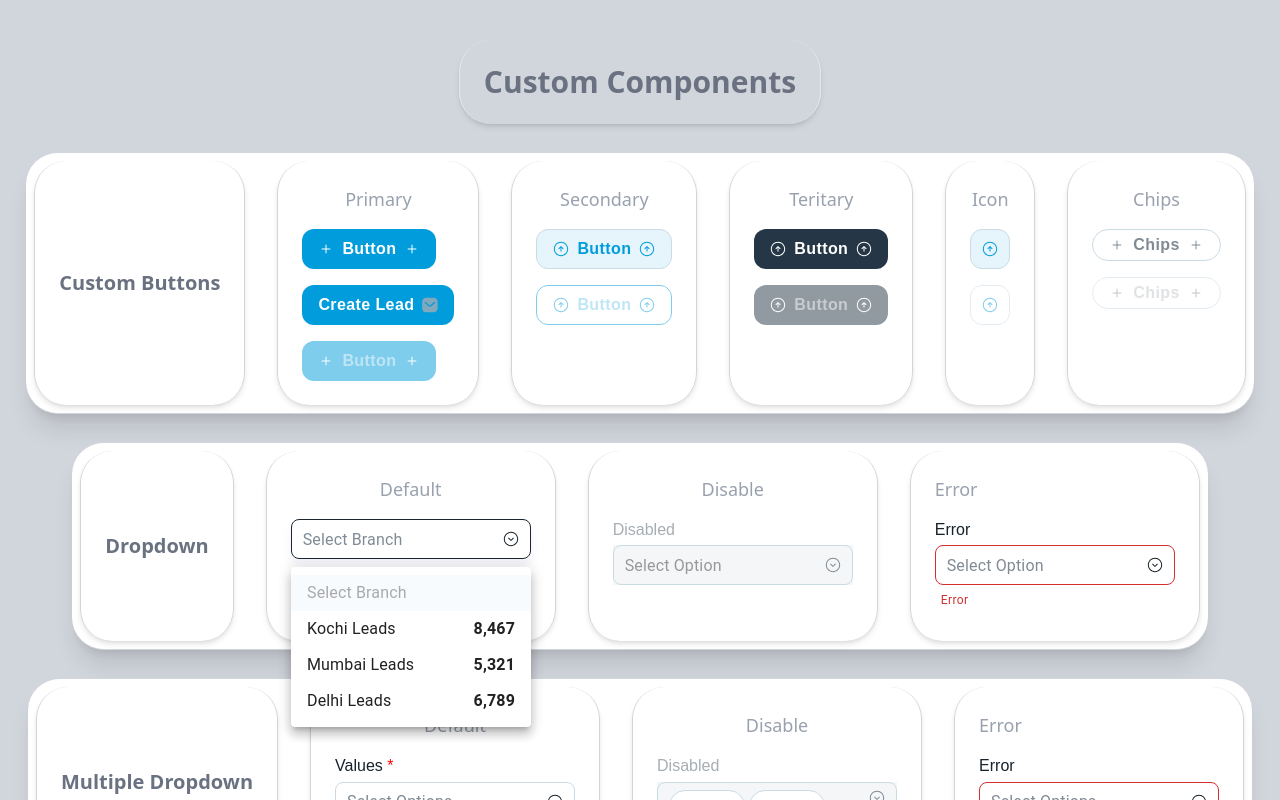
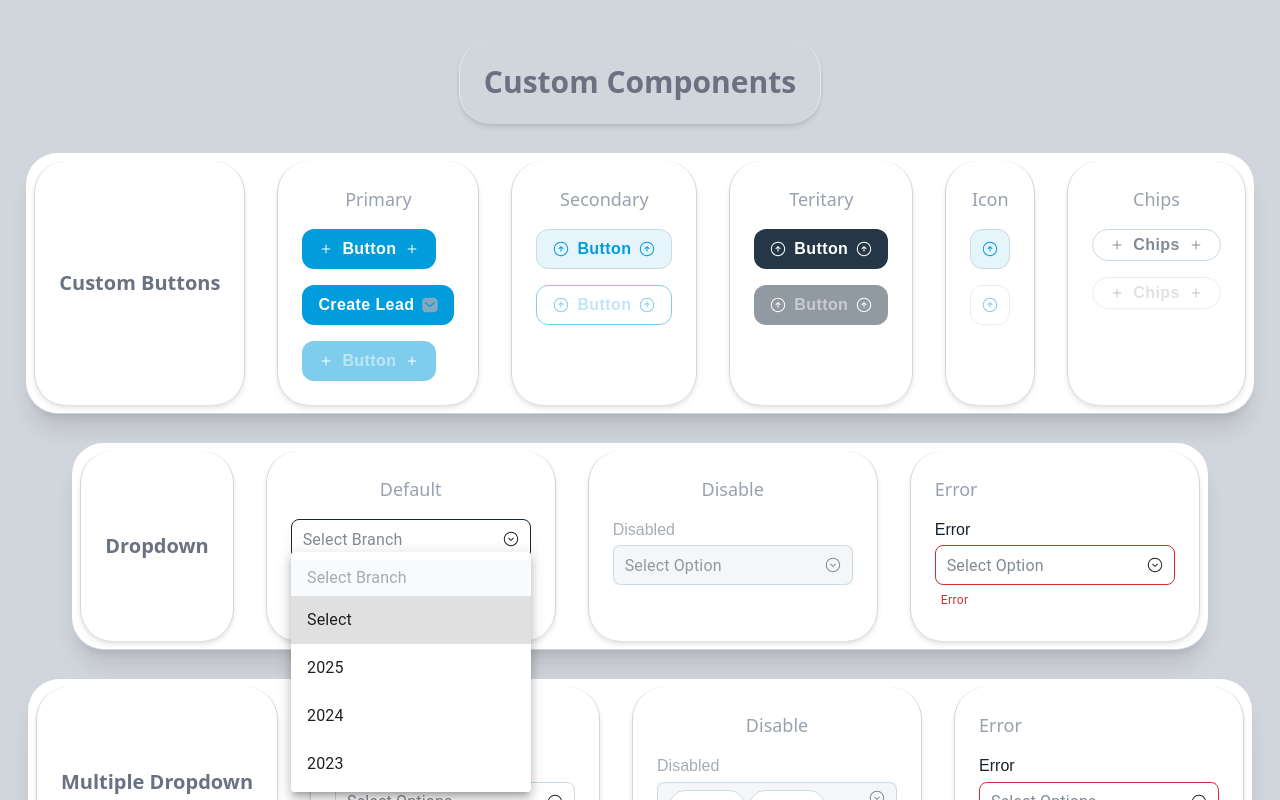
Before and after one commit to avnashv/reusable-components, a React (Vite) app: page / in a window 1280 px wide. Both pictures are taken after a click on the element "Select Branch". Shown: the top 800 px of the page. Built offline with nearby package versions, Linux system fonts and the light colour scheme.

Commit message:
feat(dropdown): Fixing the dropdown overlap issue

```diff
--- a/src/App.jsx
+++ b/src/App.jsx
@@ -32,6 +32,9 @@ function App() {
   // inside Header component:
 const [isFilterOpen, setIsFilterOpen] = useState(false);
 const toggleFilter = () => setIsFilterOpen(prev => !prev);
+
+  const yearOptions = ["Select", ...Array.from({ length: 20 }, (_, i) =>
+    `${new Date().getFullYear() - i}`)];
 
   // Sample data for the custom table
   const columns = [
@@ -209,11 +212,13 @@ const toggleFilter = () => setIsFilterOpen(prev => !prev);
           placeHolder="Select Option"
           /> */}
           <CustomDropdown
-            options={[
-              { name: "Kochi Leads", count: 8467 },
-              { name: "Mumbai Leads", count: 5321 },
-              { name: "Delhi Leads", count: 6789 }
-            ]}
+
+            options={yearOptions}
+            // options={[
+            //   { name: "Kochi Leads", count: 8467 },
+            //   { name: "Mumbai Leads", count: 5321 },
+            //   { name: "Delhi Leads", count: 6789 }
+            // ]}
             required={true}
             placeHolder="Select Branch"
           />
--- a/src/components/customDropDown/customDropDown.jsx
+++ b/src/components/customDropDown/customDropDown.jsx
@@ -1,5 +1,11 @@
-import { useState } from "react";
-import { MenuItem, Select, FormControl, FormHelperText, Chip } from "@mui/material";
+import { useState, useRef } from "react";
+import {
+  MenuItem,
+  Select,
+  FormControl,
+  FormHelperText,
+  Chip,
+} from "@mui/material";
 import ArrowIconActive from "../../assets/icons/arrow-circle-down-active.svg";
 import ArrowIconDisable from "../../assets/icons/arrow-circle-down-disable.svg";
 import CloseCircle from "../../assets/icons/close-circle.svg";
@@ -13,9 +19,13 @@ const CustomDropdown = ({
   initialValue = "",
   multiple = false,
   onChange,
-  placeHolder
+  placeHolder,
 }) => {
-  const [value, setValue] = useState(multiple ? (Array.isArray(initialValue) ? initialValue : []) : initialValue);
+  const [value, setValue] = useState(
+    multiple ? (Array.isArray(initialValue) ? initialValue : []) : initialValue
+  );
+    const [dropUp, setDropUp] = useState(false);
+    const selectRef = useRef(null);
 
   const handleChange = (event) => {
     const newValue = event.target.value;
@@ -38,6 +48,19 @@ const CustomDropdown = ({
     />
   );
 
+  // handling Dropdown for Up and Downside without Overlaps
+  const handleOpen = () => {
+    if (selectRef.current) {
+      const rect = selectRef.current.getBoundingClientRect();
+      const spaceBelow = window.innerHeight - rect.bottom;
+      const spaceAbove = rect.top;
+
+      // You can adjust the 240 to whatever your dropdown height is
+      const dropdownHeight = 240;
+      setDropUp(spaceBelow < dropdownHeight && spaceAbove > dropdownHeight);
+    }
+  };
+
   return (
     <div id="dropdown-container" style={{ position: "relative", display: "flex", flexDirection: "column" }}>
       {/* Label */}
@@ -57,10 +80,13 @@ const CustomDropdown = ({
         </label>
       )}
 
-      {/* Select Box */}
       <FormControl
         sx={{
-          backgroundColor: errorMessage ? "transparent" : disabled ? "#F4F6F8" : "white",
+          backgroundColor: errorMessage
+            ? "transparent"
+            : disabled
+            ? "#F4F6F8"
+            : "white",
           "& .MuiOutlinedInput-root": {
             transition: "border 0.3s ease",
             width: "240px",
@@ -75,10 +101,16 @@ const CustomDropdown = ({
               borderWidth: "1px !important",
             },
             "&:hover fieldset": {
-              borderColor: errorMessage ? "#D32F2F" : disabled ? "#CBDBE4" : "#A6ADB3",
+              borderColor: errorMessage
+                ? "#D32F2F"
+                : disabled
+                ? "#CBDBE4"
+                : "#A6ADB3",
             },
             "&.Mui-focused fieldset": {
-              borderColor: errorMessage ? "#D32F2F" : "#1A2731 !important",
+              borderColor: errorMessage
+                ? "#D32F2F"
+                : "#1A2731 !important",
               boxShadow: errorMessage
                 ? "0px 8px 10px rgba(229, 57, 53, 0.1)"
                 : "0px 8px 10px rgba(113, 113, 174, 0.1)",
@@ -105,30 +137,59 @@ const CustomDropdown = ({
       >
         <Select
           value={value}
+          ref={selectRef}
+          onOpen={handleOpen}
           onChange={handleChange}
           displayEmpty
           multiple={multiple}
           IconComponent={CustomArrowIcon}
           MenuProps={{
-            disablePortal: true,
-            container: document.getElementById("dropdown-container"), // Ensure this ID exists in your DOM
+            disablePortal: false,
             anchorOrigin: {
-              vertical: "bottom",
+              vertical: dropUp ? "top" : "bottom",
               horizontal: "left",
             },
             transformOrigin: {
-              vertical: "top",
+              vertical: dropUp ? "bottom" : "top",
               horizontal: "left",
             },
             PaperProps: {
               style: {
                 marginTop: 8, // Space between select box and dropdown
+                maxHeight: "240px",
+                overflowY: "auto",
               },
+            },
+            PopperProps: {
+              modifiers: [
+                {
+                  name: "offset",
+                  options: {
+                    offset: [0, 8], // Ensures dropdown appears with 8px gap
+                  },
+                },
+                {
+                  name: "preventOverflow",
+                  options: {
+                    altAxis: true,
+                    tether: true,
+                  },
+                },
+                {
+                  name: "flip",
+                  enabled: true,
+                  options: {
+                    fallbackPlacements: ["top", "bottom"],
+                    padding: 8,
+                  },
+                },
+              ],
             },
           }}
 
+
           sx={{
-            color: (multiple ? value.length > 0 : value) ? "#17222B" : "#818B94",
+            color: multiple ? (value.length > 0 ? "#17222B" : "#818B94") : value ? "#17222B" : "#818B94",
             backgroundColor: "#FFFFFF",
             "& .MuiSelect-icon": {
               display: "block !important",
@@ -145,10 +206,13 @@ const CustomDropdown = ({
 
             if (multiple) {
               return (
-                <div style={{
-                  display: "flex", flexWrap: "wrap", gap: 4,
-                  maxHeight: "108px", // 3 rows × (32px height + 4px gap) = 108px
-                  overflowY: "auto",  // Enable vertical scrolling
+                <div
+                  style={{
+                    display: "flex",
+                    flexWrap: "wrap",
+                    gap: 4,
+                    maxHeight: "108px",
+                    overflowY: "auto",
                     width: "120%",
                     marginRight: "-32px",
                   }}
@@ -182,9 +246,18 @@ const CustomDropdown = ({
             }
 
             const selectedOption =
-              options.find((opt) => (typeof opt === "object" ? opt.name === selected : opt === selected)) || selected;
+              options.find((opt) =>
+                typeof opt === "object" ? opt.name === selected : opt === selected
+              ) || selected;
+
             return (
-              <div style={{ display: "flex", alignItems: "center", gap: "8px" }}>
+              <div
+                style={{
+                  display: "flex",
+                  alignItems: "center",
+                  gap: "8px",
+                }}
+              >
                 <span
                   style={{
                     fontFamily: "Proxima Nova, sans-serif",
@@ -196,9 +269,12 @@ const CustomDropdown = ({
                     color: "#17222B",
                   }}
                 >
-                  {typeof selectedOption === "object" ? selectedOption.name : selectedOption}
+                  {typeof selectedOption === "object"
+                    ? selectedOption.name
+                    : selectedOption}
                 </span>
-                {typeof selectedOption === "object" && selectedOption.count !== undefined && (
+                {typeof selectedOption === "object" &&
+                  selectedOption.count !== undefined && (
                     <span
                       style={{
                         background: "#009CDC",
@@ -227,11 +303,26 @@ const CustomDropdown = ({
             {placeHolder}
           </MenuItem>
           {options.map((option) => (
-            <MenuItem key={typeof option === "object" ? option.name : option} value={typeof option === "object" ? option.name : option}>
-              <div style={{ display: "flex", justifyContent: "space-between", width: "100%" }}>
+            <MenuItem
+              key={typeof option === "object" ? option.name : option}
+              value={typeof option === "object" ? option.name : option}
+              sx={{
+                height: "48px",
+              }}
+            >
+              <div
+                style={{
+                  display: "flex",
+                  justifyContent: "space-between",
+                  width: "100%",
+                }}
+              >
                 <span>{typeof option === "object" ? option.name : option}</span>
-                {typeof option === "object" && option.count !== undefined && (
-                  <span style={{ fontWeight: "bold" }}>{option.count.toLocaleString()}</span>
+                {typeof option === "object" &&
+                  option.count !== undefined && (
+                    <span style={{ fontWeight: "bold" }}>
+                      {option.count.toLocaleString()}
+                    </span>
                   )}
               </div>
             </MenuItem>
--- a/src/components/customTimePicker/customTimePicker.jsx
+++ b/src/components/customTimePicker/customTimePicker.jsx
@@ -132,7 +132,7 @@ const CustomTimePicker = ({ label, errorMessage, disabled, required, value }) =>
                             }}
                         />
                     </div>
-                    // For Analog Clock using MobileTimePicker
+                    {/* For Analog Clock using MobileTimePicker */}
                     <MobileTimePicker
                         value={selectedTime}
                         onChange={handleTimeChange}
```
Lines whose indentation alone changed are shown as unchanged.
